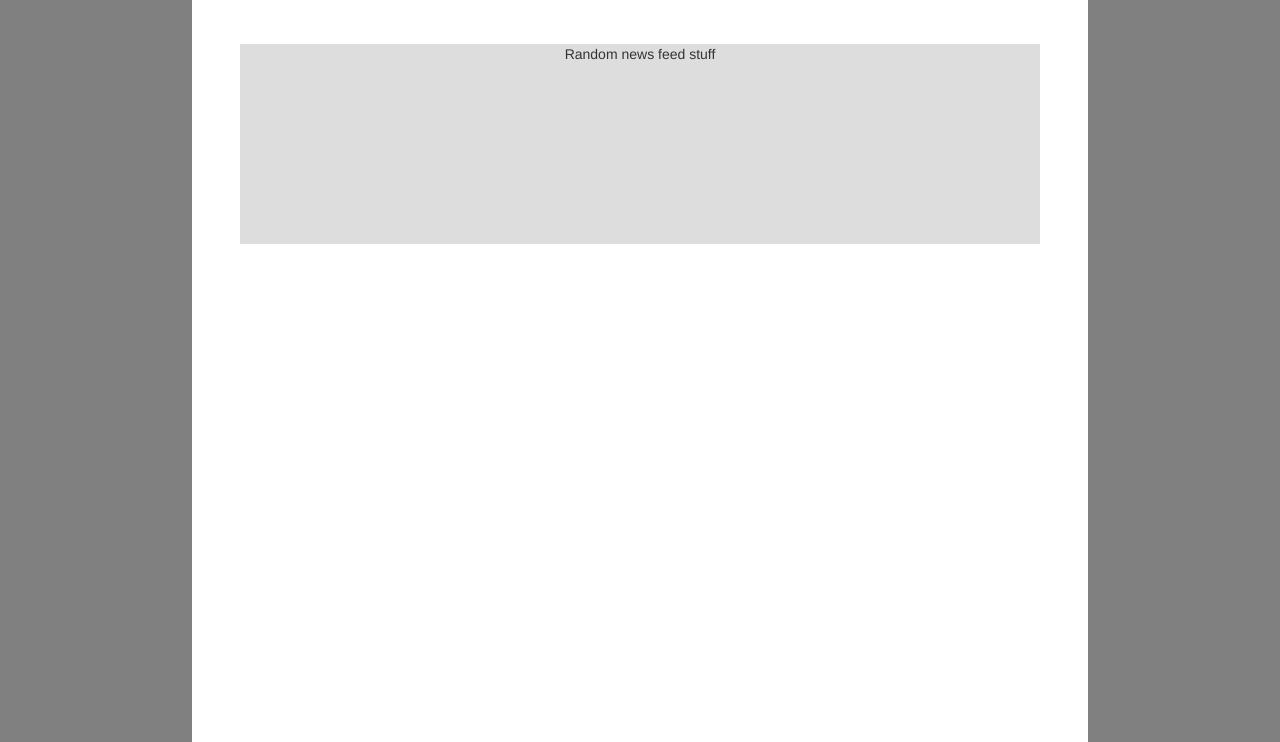
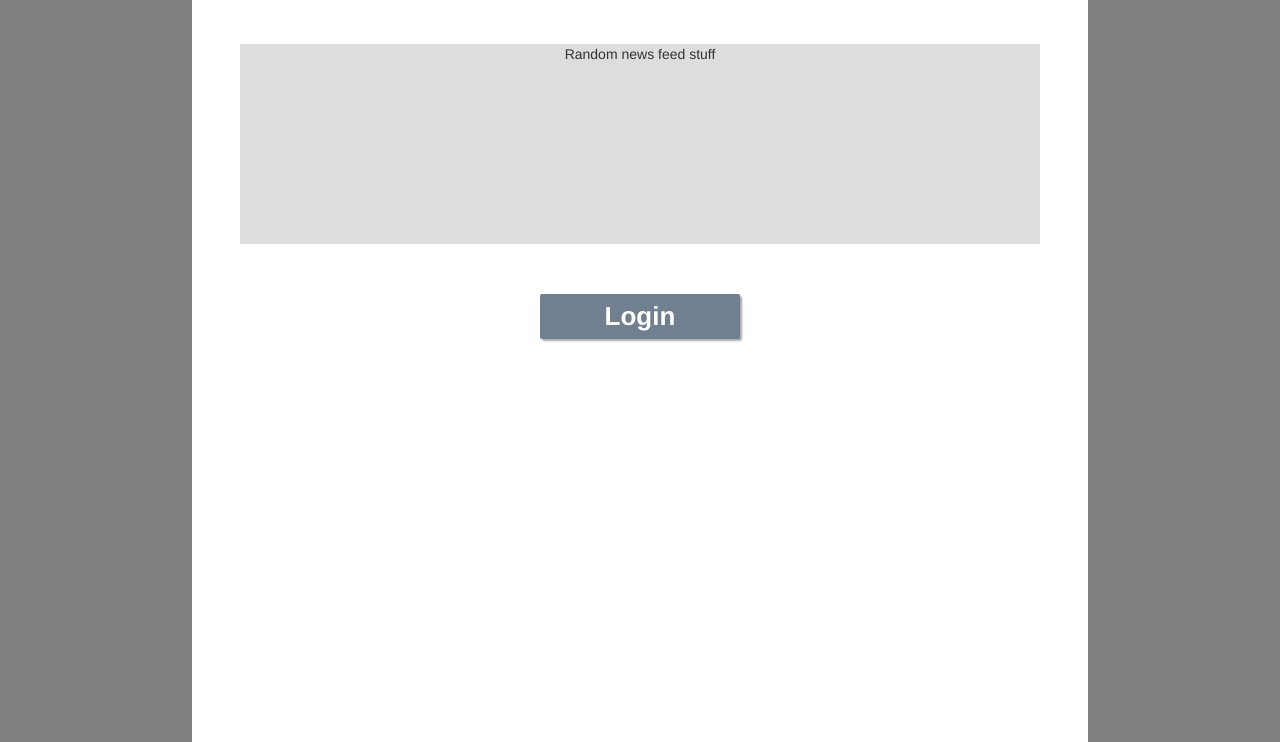
Before and after one commit to 0x6/guildserver, a website: page public/index.html in a window 1280 px wide. Shown: the part 58-800 px from the top of the page. Drawn offline with Linux system fonts and the light colour scheme.

Commit message:
Hellojs stuff

```diff
--- a/public/css/default.css
+++ b/public/css/default.css
@@ -8,3 +8,23 @@ body{
   height: 1000px;
   margin: -20 auto 100 auto;
 }
+
+#login{
+  color: white;
+  font-weight: bold;
+  font-size: 26px;
+  background-color: slategrey;
+  padding: 4px 0px 4px 0px;
+  border-radius: 2px;
+  text-align: center;
+  width: 200px;
+  margin: auto;
+  -webkit-box-shadow: 2px 2px 2px 0px darkgrey;
+  -moz-box-shadow: 2px 2px 2px 0px darkgrey;
+  box-shadow: 2px 2px 2px 0px darkgrey;
+  cursor: pointer;
+}
+
+#login:hover {
+  background-color: lightgrey;
+}
--- a/public/index.html
+++ b/public/index.html
@@ -2,6 +2,7 @@
 <head>
   <script src="js/jquery-1.11.3.min.js"></script>
   <script src="js/bootstrap.js"></script>
+  <script src="../node_modules/hellojs/dist/hello.all.js"></script>
   <script src="js/exiled.js"></script>
   <link rel="stylesheet" href="css/bootstrap.css"/>
   <link rel="stylesheet" href="css/default.css"/>
@@ -22,6 +23,7 @@
 </nav>
 <div id="home" class="container content-box">
   <div style="width: 800px; margin: 50 auto 50 auto; text-align: center; background-color: #DDDDDD; height: 200px;">Random news feed stuff</div>
+  <div id="login" onclick="window.location='/login'">Login</div>
 </div>
 <div id="dps" class="container content-box" style="display: none;">
   <div class="row">
```
Also changed, not shown: app.js (+10 -1 lines).
